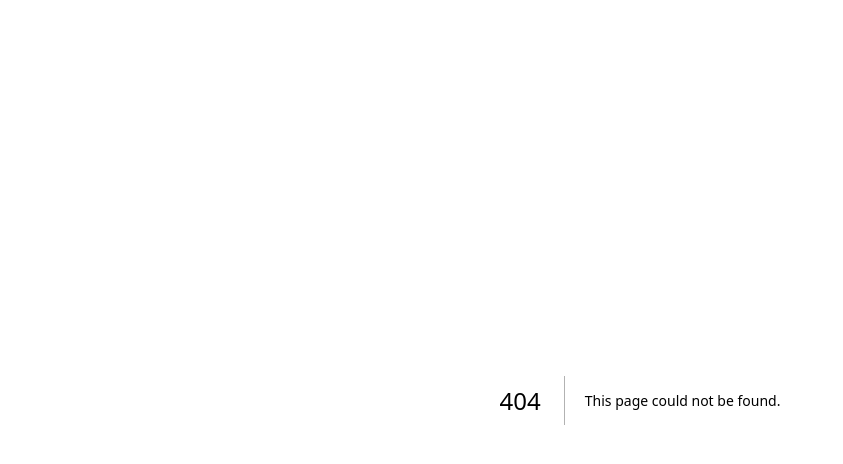
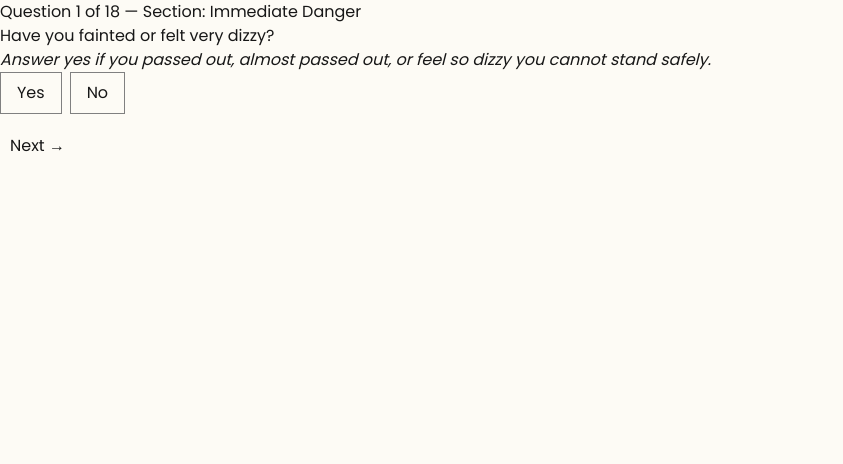
Before and after one commit to owenwon/sepsis-readmission-prevention, a Next.js app: page /checkin in a window 1280 px wide. Before the commit this address had no page. Shown: the top 464 px of the page, without its empty margins (0-843 px from the left). Built offline with nearby package versions, Linux system fonts and the light colour scheme.

Commit message:
feat: added barebones checkin page logic

```diff
--- /dev/null
+++ b/src/app/checkin/page.tsx
@@ -0,0 +1,319 @@
+"use client";
+
+import { useState } from "react";
+import { dailyCheckInQuestions } from "@/lib/questions";
+import type { Question } from "@/lib/questions/types";
+
+export default function CheckInPage() {
+  const [answers, setAnswers] = useState<Record<string, any>>({});
+  const [currentIndex, setCurrentIndex] = useState(0);
+  const [finished, setFinished] = useState(false);
+
+  // Filter questions based on prerequisites (only evaluate 'current' source)
+  const visibleQuestions = dailyCheckInQuestions.filter((q) => {
+    if (q.prerequisites && q.prerequisites.length > 0) {
+      return q.prerequisites.every((prereq) => {
+        // Skip onboarding prerequisites — we don't have that data yet
+        if (prereq.source === "onboarding") return true;
+
+        const answer = answers[prereq.field];
+        if (answer === undefined) return false;
+
+        switch (prereq.operator) {
+          case "==":
+            return answer === prereq.value;
+          case "!=":
+            return answer !== prereq.value;
+          case ">":
+            return answer > prereq.value;
+          case "<":
+            return answer < prereq.value;
+          case ">=":
+            return answer >= prereq.value;
+          case "<=":
+            return answer <= prereq.value;
+          case "includes":
+            return Array.isArray(answer) && answer.includes(prereq.value);
+          case "excludes":
+            return Array.isArray(answer) && !answer.includes(prereq.value);
+          default:
+            return true;
+        }
+      });
+    }
+    return true;
+  });
+
+  const currentQuestion = visibleQuestions[currentIndex];
+  const totalQuestions = visibleQuestions.length;
+
+  const setAnswer = (question: Question, value: any) => {
+    setAnswers((prev) => {
+      const updated = { ...prev, [question.id]: value };
+
+      if (question.businessLogic?.mapToMultipleFields && question.businessLogic.customMapping) {
+        const mapped = question.businessLogic.customMapping(value);
+        Object.assign(updated, mapped);
+        updated[question.id] = value;
+      }
+
+      if (typeof question.schemaField === "string" && question.id !== question.schemaField) {
+        updated[question.schemaField] = value;
+      }
+
+      return updated;
+    });
+  };
+
+  const handleNext = () => {
+    if (currentIndex < totalQuestions - 1) {
+      setCurrentIndex(currentIndex + 1);
+    } else {
+      setFinished(true);
+    }
+  };
+
+  const handleBack = () => {
+    if (currentIndex > 0) {
+      setCurrentIndex(currentIndex - 1);
+    }
+  };
+
+  if (finished) {
+    return (
+      <div>
+        <h1>Daily Check-In Complete</h1>
+        <p>Here are your answers:</p>
+        <ul>
+          {Object.entries(answers).map(([key, value]) => (
+            <li key={key}>
+              <strong>{key}:</strong>{" "}
+              {Array.isArray(value) ? value.join(", ") : String(value ?? "")}
+            </li>
+          ))}
+        </ul>
+        <button onClick={() => { setFinished(false); setCurrentIndex(0); setAnswers({}); }}>
+          Start Over
+        </button>
+      </div>
+    );
+  }
+
+  if (!currentQuestion) {
+    return <div>No questions available.</div>;
+  }
+
+  // Default to patient text (caregiver mode would come from onboarding data later)
+  const questionText = currentQuestion.patientText;
+  const helpText = currentQuestion.helpText;
+
+  return (
+    <div>
+      <p>
+        Question {currentIndex + 1} of {totalQuestions} — Section:{" "}
+        {currentQuestion.section}
+      </p>
+
+      <h2>{questionText}</h2>
+
+      {helpText && (
+        <p>
+          <em>{helpText}</em>
+        </p>
+      )}
+
+      <QuestionInput
+        question={currentQuestion}
+        value={answers[currentQuestion.id]}
+        onChange={(value) => setAnswer(currentQuestion, value)}
+      />
+
+      <div style={{ marginTop: 20 }}>
+        {currentIndex > 0 && <button onClick={handleBack}>← Back</button>}
+        <button onClick={handleNext} style={{ marginLeft: 10 }}>
+          {currentIndex === totalQuestions - 1 ? "Finish" : "Next →"}
+        </button>
+      </div>
+    </div>
+  );
+}
+
+function QuestionInput({
+  question,
+  value,
+  onChange,
+}: {
+  question: Question;
+  value: any;
+  onChange: (value: any) => void;
+}) {
+  switch (question.type) {
+    case "boolean":
+      return (
+        <div>
+          <button
+            onClick={() => onChange(true)}
+            style={{
+              fontWeight: value === true ? "bold" : "normal",
+              border: value === true ? "2px solid black" : "1px solid gray",
+              padding: "8px 16px",
+              marginRight: 8,
+            }}
+          >
+            Yes
+          </button>
+          <button
+            onClick={() => onChange(false)}
+            style={{
+              fontWeight: value === false ? "bold" : "normal",
+              border: value === false ? "2px solid black" : "1px solid gray",
+              padding: "8px 16px",
+            }}
+          >
+            No
+          </button>
+        </div>
+      );
+
+    case "single_select":
+      return (
+        <div>
+          {question.options?.map((option) => (
+            <div key={String(option.value)} style={{ marginBottom: 4 }}>
+              <label>
+                <input
+                  type="radio"
+                  name={question.id}
+                  checked={value === option.value}
+                  onChange={() => onChange(option.value)}
+                />
+                {" "}
+                {option.iconEmoji && `${option.iconEmoji} `}
+                {option.label}
+                {option.description && (
+                  <span style={{ color: "gray" }}> — {option.description}</span>
+                )}
+              </label>
+            </div>
+          ))}
+        </div>
+      );
+
+    case "multi_select": {
+      const selectedValues: any[] = Array.isArray(value) ? value : [];
+      return (
+        <div>
+          {question.options?.map((option) => {
+            const isChecked = selectedValues.includes(option.value);
+            return (
+              <div key={String(option.value)} style={{ marginBottom: 4 }}>
+                <label>
+                  <input
+                    type="checkbox"
+                    checked={isChecked}
+                    onChange={() => {
+                      if (option.value === "none") {
+                        onChange(isChecked ? [] : ["none"]);
+                      } else {
+                        const withoutNone = selectedValues.filter((v) => v !== "none");
+                        if (isChecked) {
+                          onChange(withoutNone.filter((v) => v !== option.value));
+                        } else {
+                          onChange([...withoutNone, option.value]);
+                        }
+                      }
+                    }}
+                  />
+                  {" "}
+                  {option.iconEmoji && `${option.iconEmoji} `}
+                  {option.label}
+                </label>
+              </div>
+            );
+          })}
+        </div>
+      );
+    }
+
+    case "text":
+      return (
+        <input
+          type="text"
+          value={value || ""}
+          onChange={(e) => onChange(e.target.value)}
+          placeholder={question.placeholder}
+          style={{ padding: 8, width: "100%", maxWidth: 400 }}
+        />
+      );
+
+    case "textarea":
+      return (
+        <textarea
+          value={value || ""}
+          onChange={(e) => onChange(e.target.value)}
+          placeholder={question.placeholder}
+          rows={4}
+          style={{ padding: 8, width: "100%", maxWidth: 400 }}
+        />
+      );
+
+    case "integer":
+      return (
+        <div>
+          <input
+            type="number"
+            value={value ?? ""}
+            onChange={(e) =>
+              onChange(e.target.value === "" ? undefined : parseInt(e.target.value))
+            }
+            placeholder={question.placeholder}
+            min={question.validation?.min}
+            max={question.validation?.max}
+            step={1}
+            style={{ padding: 8, width: 150 }}
+          />
+          {question.unit && <span> {question.unit}</span>}
+        </div>
+      );
+
+    case "float":
+      return (
+        <div>
+          <input
+            type="number"
+            value={value ?? ""}
+            onChange={(e) =>
+              onChange(e.target.value === "" ? undefined : parseFloat(e.target.value))
+            }
+            placeholder={question.placeholder}
+            min={question.validation?.min}
+            max={question.validation?.max}
+            step={0.1}
+            style={{ padding: 8, width: 150 }}
+          />
+          {question.unit && <span> {question.unit}</span>}
+        </div>
+      );
+
+    case "scale": {
+      const min = question.validation?.min ?? 0;
+      const max = question.validation?.max ?? 10;
+      return (
+        <div>
+          <input
+            type="range"
+            min={min}
+            max={max}
+            value={value ?? min}
+            onChange={(e) => onChange(parseInt(e.target.value))}
+            style={{ width: 300 }}
+          />
+          <span> {value ?? min}</span>
+        </div>
+      );
+    }
+
+    default:
+      return <p>Unsupported question type: {question.type}</p>;
+  }
+}
```
